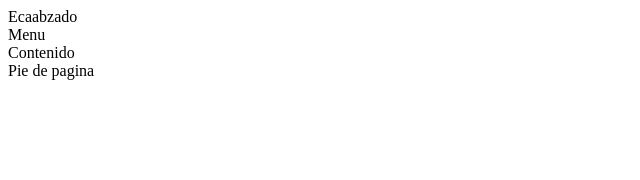
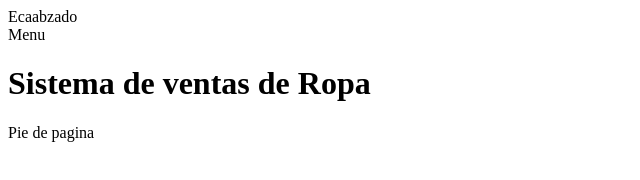
Before and after one commit to achavezsoto1/proweb2501, a plain HTML site: page index.html in a window 1280 px wide. Shown: the whole page, without its empty margins (0-640 px from the left). Drawn offline with Linux system fonts and the light colour scheme.

Commit message:
cambio del titulo

```diff
--- a/index.html
+++ b/index.html
@@ -8,7 +8,7 @@
 <body>
     <div>Ecaabzado</div>
     <div>Menu</div>
-    <div>Contenido</div>
+    <div><h1>Sistema de ventas de Ropa</h1></div>
     <div>Pie de pagina</div>
 </body>
 </html>
```
